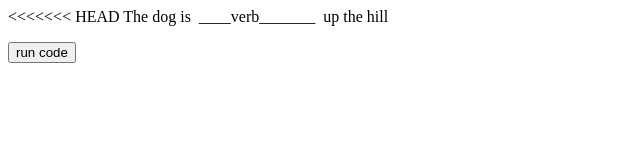
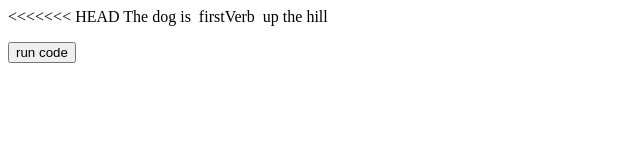
Before and after one commit to badlibs/badlibs, a plain HTML site: page index.html in a window 1280 px wide. Shown: the whole page, without its empty margins (0-640 px from the left). Drawn offline with Linux system fonts and the light colour scheme.

Commit message:
Added first verb

```diff
--- a/index.html
+++ b/index.html
@@ -45,7 +45,7 @@ firstVerbID.innerHTML = firstVerb;
 
 The dog is&nbsp;
 	<span id="firstAdjectiveID" >
-	   ____verb_______
+	   firstVerb
 	<!-- verb goes here -->
 	</span>
 &nbsp;up the hill
```
